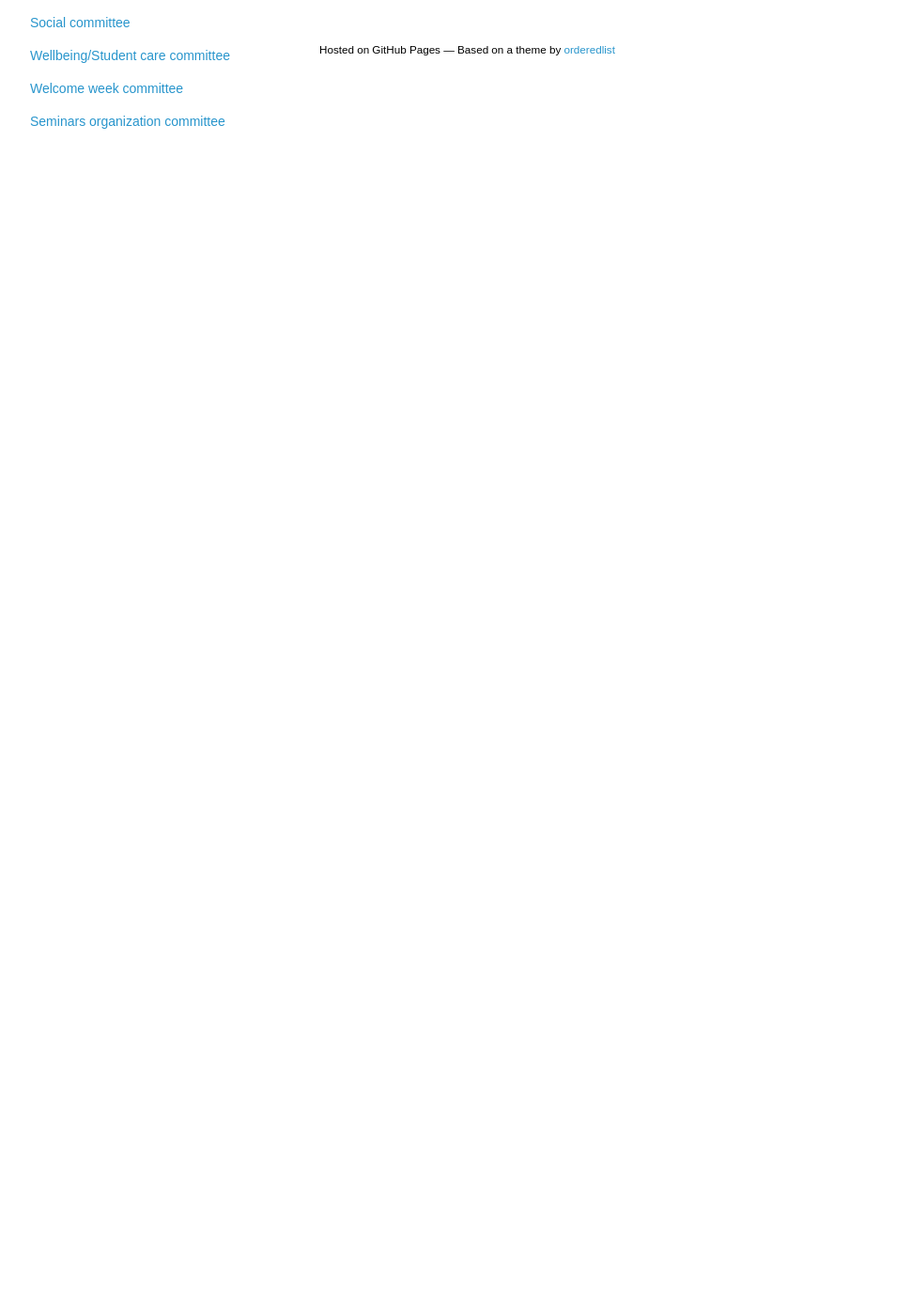
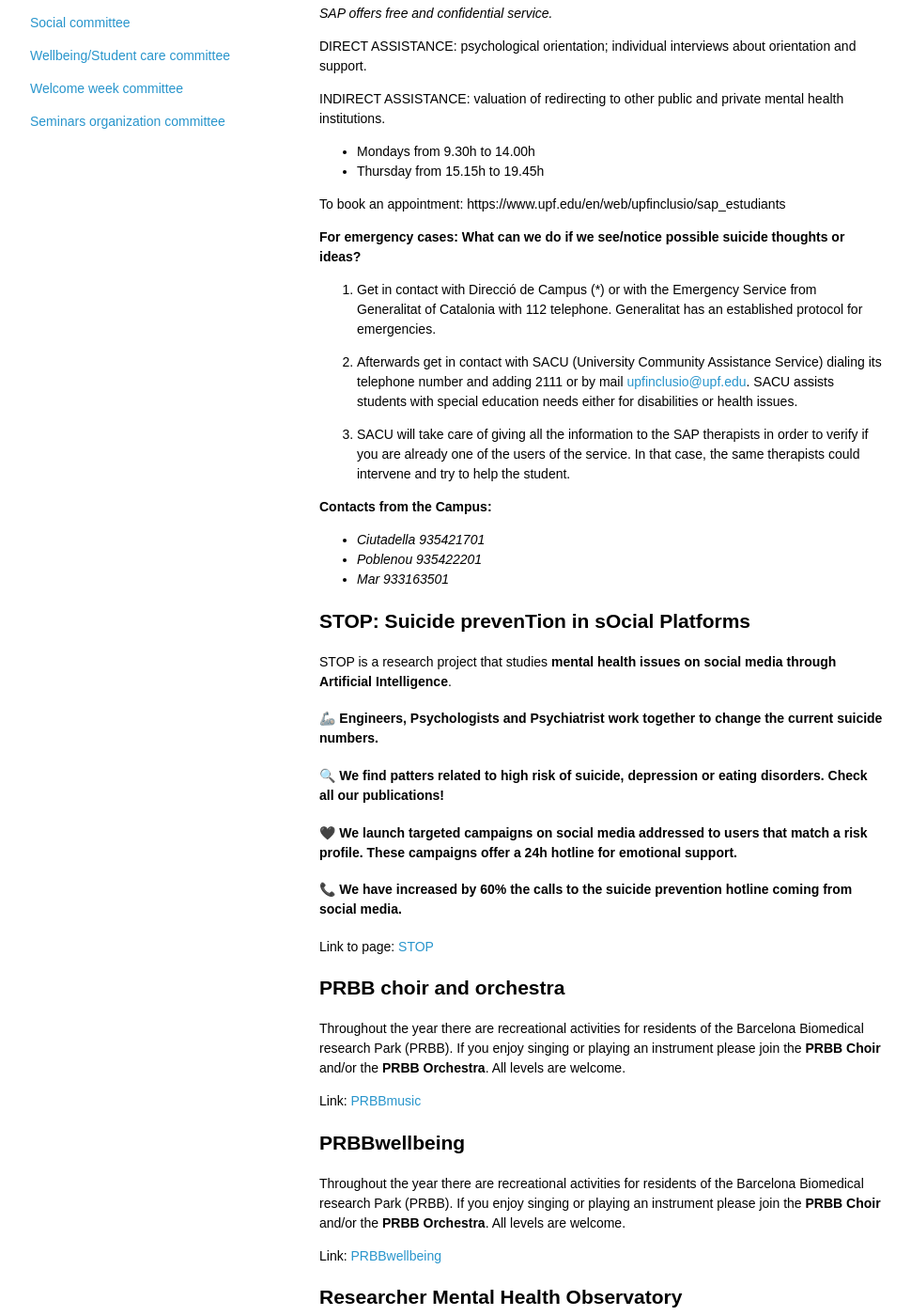
Before and after one commit to melisphdassociation/melisphdassociation.github.io, a Jekyll site: the page built from psychological_support.md, in a window 1280 px wide and 1400 px high, scrolled down 270 px. Shown: the whole window at 94% size, without its empty margins (0-970 px from the left). Built offline with Jekyll 4.4.1, drawn with Linux system fonts in a browser that asks for light colours; our own code applies the rules of GitHub Pages for plain Markdown files; the repository's description, which GitHub fills in, is left out; before the commit the page ends 900 px from its top, so only the background shows below that; some of the changed text lies outside the part shown.

Commit message:
Update psychological_support.md

```diff
--- a/psychological_support.md
+++ b/psychological_support.md
@@ -1 +1,78 @@
 # Psychological support services
+
+## SAP
+UPF Psychological Support Service (SAP) has the goal of favoring the student adaptation in the college lifestyle, facilitating personal stability and also academic efficiency. Helping the student to understand, think and change facing it’s new reality.
+SAP is addressed to bachelor and postgraduate UPF students that need psychological and psychopedagogical orientation.
+
+*SAP offers free and confidential service.*
+
+DIRECT ASSISTANCE: psychological orientation; individual interviews about orientation and support.
+
+INDIRECT ASSISTANCE: valuation of redirecting to other public and private mental health institutions.
+
+- Mondays from 9.30h to 14.00h
+- Thursday from 15.15h to 19.45h
+
+To book an appointment: https://www.upf.edu/en/web/upfinclusio/sap_estudiants
+
+**For emergency cases:**
+**What can we do if we see/notice possible suicide thoughts or ideas?**
+
+1. Get in contact with Direcció de Campus (*) or with the Emergency
+Service from Generalitat of Catalonia with 112 telephone. Generalitat
+has an established protocol for emergencies.
+
+2. Afterwards get in contact with SACU (University Community Assistance Service) dialing its telephone number and adding 2111 or by mail [upfinclusio@upf.edu](mailto:upfinclusio@upf.edu). SACU assists students with special education needs either for disabilities or health issues.
+
+3. SACU will take care of giving all the information to the SAP therapists
+ in order to verify if you are already one of the users of the service.
+In that case, the same therapists could intervene and try to help the
+student.
+
+**Contacts from the Campus:**
+
+- *Ciutadella 935421701*
+- *Poblenou 935422201*
+- *Mar 933163501*
+
+
+## STOP: Suicide prevenTion in sOcial Platforms
+
+STOP is a research project that studies **mental health issues on social media through Artificial Intelligence**.
+
+#### **🦾 Engineers, Psychologists and Psychiatrist** work together to change the current suicide numbers.
+
+#### 🔍 We find patters related to high risk of **suicide**, **depression** or **eating disorders**. Check all our publications!
+
+#### 🖤 We launch targeted campaigns on social media addressed to users that match a risk profile. These campaigns offer a 24h hotline for emotional support.
+
+#### 📞 We have increased by **60% the calls to the suicide prevention hotline** coming from social media.
+
+Link to page: [STOP](https://stop-project.github.io/)
+
+
+## PRBB choir and orchestra
+
+Throughout the year there are recreational activities for residents of the Barcelona Biomedical research Park (PRBB). If you enjoy singing or playing an instrument please join the **PRBB Choir** and/or the **PRBB Orchestra**. All levels are welcome.
+
+Link: [PRBBmusic](https://prbbmusic.wordpress.com/)
+
+## PRBBwellbeing
+
+Throughout the year there are recreational activities for residents of the Barcelona Biomedical research Park (PRBB). If you enjoy singing or playing an instrument please join the **PRBB Choir** and/or the **PRBB Orchestra**. All levels are welcome.
+
+Link: [PRBBwellbeing](https://prbbmusic.wordpress.com/)
+
+
+## Researcher Mental Health Observatory
+
+ReMO focuses on wellbeing and mental health within academia, a theme of strategic importance for the European Research Area. Previous research shows that low levels of wellbeing and mental health problems have a negative impact on individual, team and organizational performance, triggering significant costs. In addition, institutional context, organizational structure and culture, as well as managerial practices have significant impact on wellbeing and health of employees. Therefore, general insights on the causes of workplace wellbeing and mental health need to be refined with contextual specifics (i.e. in academia) in order to develop tailored, effective and efficient prevention and action programs.
+
+Link: [ReMO](https://projects.tib.eu/remo/action-profile/)
+
+
+## Voluntariat Lingüistic
+
+A free project for language exchange between two UPF members with different maternal languages. This aims in improving international relationships and mental health.
+
+Link: [LanguageExchange](https://www.upf.edu/web/voluntariat-linguistic/parelles-linguistiques)
```
